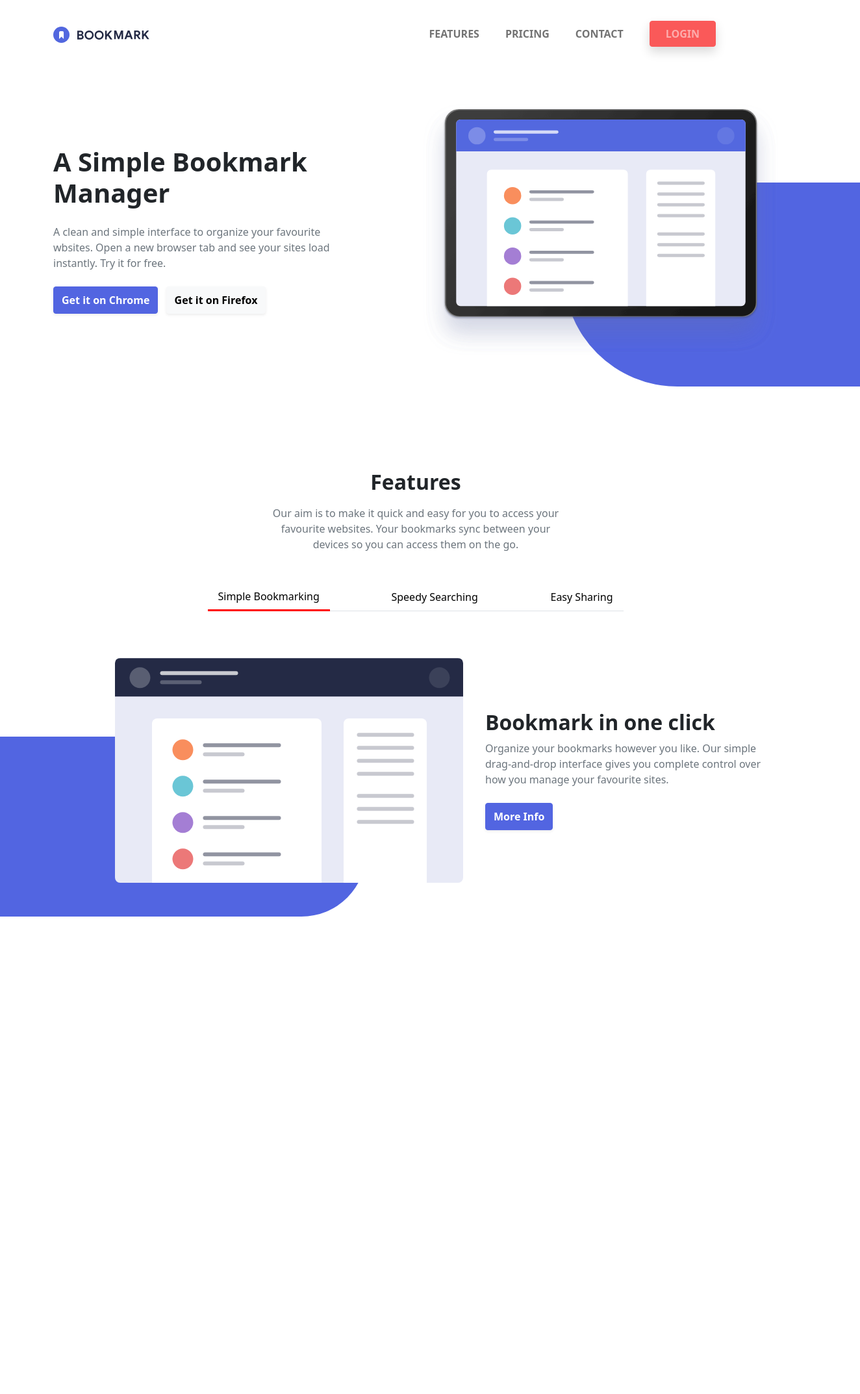
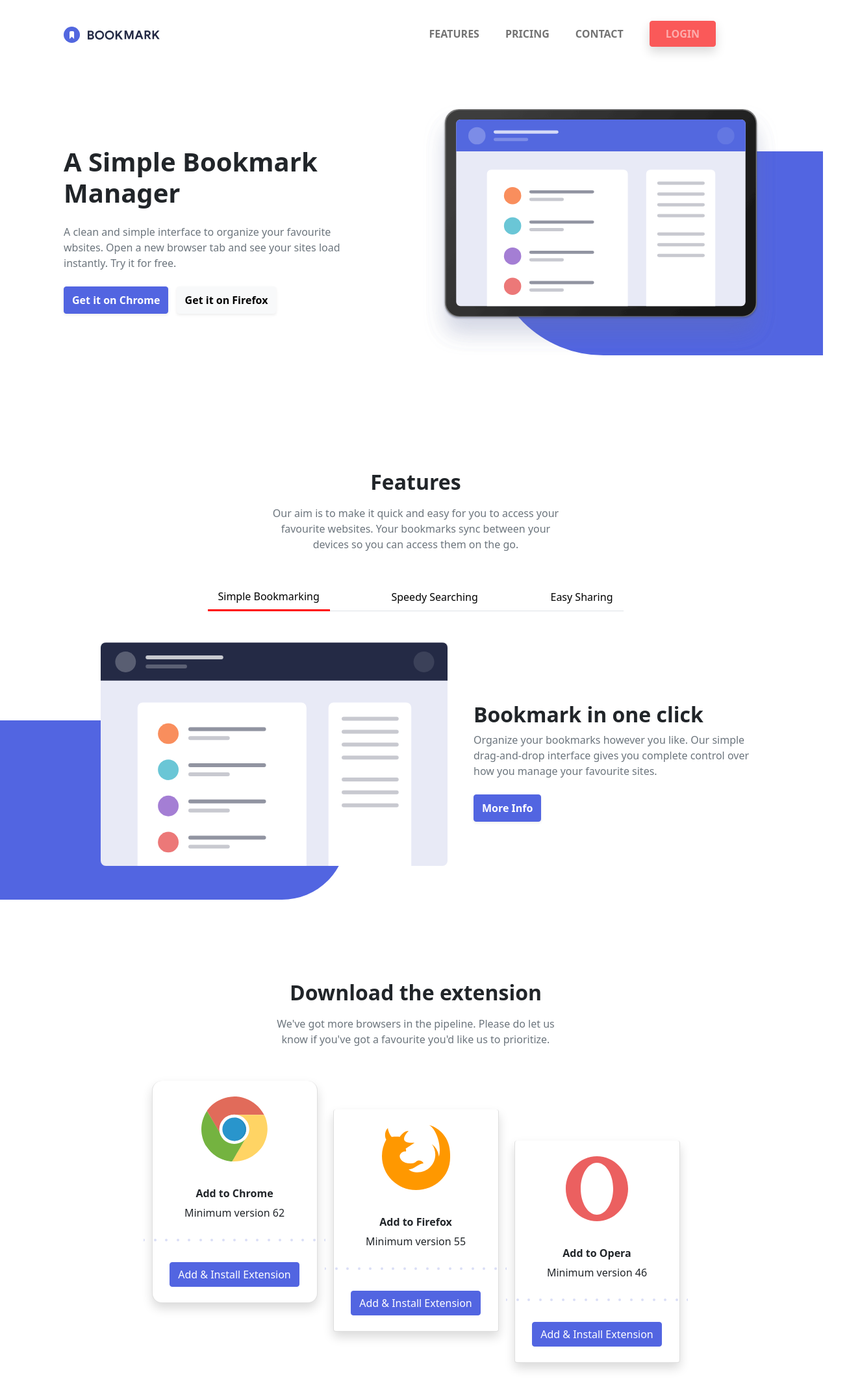
Before and after one commit to maricherni/S2.Bootstrap-Sass, a website: page index.html in a window 1280 px wide. Shown: the whole page at 65% size, 1324 px wide, since content can reach past the window. Before the commit the page ends 1411 px from the top, so only its background shows below. Drawn offline with nearby package versions, Linux system fonts and the light colour scheme.

Commit message:
Exercici3

```diff
--- a/index.html
+++ b/index.html
@@ -10,13 +10,13 @@
 <body>
   <header>
     <!-- NAVIGATION BAR -->
-    <nav class="navbar navbar-expand-md navbar-light bg-white fixed-top mb-5">
+    <nav class="navbar navbar-expand-md navbar-light bg-white fixed-top">
         <div class="container mt-4 mb-4">
           <!-- Brand -->
-          <a class="navbar-brand" href="#">
+          <a class="navbar-brand ms-3" href="#">
               <img src="./Imagenes/logo-bookmark.svg" class="img-fluid" alt="Logo Bookmark">
           </a>
-          <button class="navbar-toggler" type="image" data-bs-toggle="collapse" data-bs-target="#navbarSupportedContent" aria-controls="navbarSupportedContent" aria-expanded="false" aria-label="Toggle navigation">
+          <button class="navbar-toggler me-3" type="image" data-bs-toggle="collapse" data-bs-target="#navbarSupportedContent" aria-controls="navbarSupportedContent" aria-expanded="false" aria-label="Toggle navigation">
             <span class="navbar-toggler-icon"></span>
           </button>
           <div class="collapse navbar-collapse" id="navbarSupportedContent">
@@ -39,18 +39,18 @@
         </div>
     </nav>
   </header>
-    <!-- CONTENT -->
+  <!-- LANDING PAGE -->
   <div class="container my-5">
         <div class="row">
             <!-- Izquierda: Eslogan, descripción y botones -->
-            <div class="col-12 col-md-5 my-auto">
+            <div class="col-12 col-md-5 my-auto mx-3" id="texto1">
                 <h1 class="fw-bold mb-4">A Simple Bookmark Manager</h1>
-                <p class="mb-4 text-muted">A clean and simple interface to organize your favourite <br>wbsites. Open a new browser tab and see your sites load <br>instantly. Try it for free.</p>
+                <p class="mb-4 text-muted">A clean and simple interface to organize your favourite wbsites. Open a new browser tab and see your sites load instantly. Try it for free.</p>
                 <button type="button" class="btn btn-primary me-2 shadow-sm fw-bold pt-2 pb-2">Get it on Chrome</button>
                 <button type="button" class="btn btn-light shadow-sm fw-bold pt-2 pb-2">Get it on Firefox</button>
             </div>
               <!-- Derecha: shape fondo lila + imagen -->
-              <div class="col-12 col-md-6 ms-auto position-relative">
+              <div class="col-12 col-md-6 ms-auto position-relative" id="imagen1">
                 <div id="shape" class="position-absolute"></div>
                   <div><img src="./Imagenes/illustration-hero.svg" class="img-fluid my-5" alt=""></div>
               </div>
@@ -60,13 +60,15 @@
 <!-- FEATURES -->
 <div class="container my-4">
   <div class="row justify-content-center">
-    <div class="col-12 col-sm-7">
     <!-- Título y texto features -->
+    <div class="col-12 col-lg-7">
       <div id="features">
         <h2 class="fw-bold mb-3 text-center">Features</h2>
         <p class="text-muted text-center px-5 mx-5 mt-2 mb-5">Our aim is to make it quick and easy for you to access your favourite websites. Your bookmarks sync between your devices so you can access them on the go.</p>
       </div>
+    </div>
     <!-- TABS -->
+    <div class="col-12 col-lg-7">
       <ul class="nav nav-tabs justify-content-between" id="features-tabs" role="tablist">
         <li class="nav-item" role="presentation">
           <button class="nav-link text-black active" id="simple-tab" data-bs-toggle="tab" data-bs-target="#simple" type="button" role="tab" aria-controls="simple" aria-selected="true">Simple Bookmarking</button>
@@ -80,8 +82,6 @@
       </ul>
     </div>
   </div>
-  </div>
-</div>
       <!-- Contenido TABS -->
       <div class="tab-content">
         <!-- TAB Simple Bookmarking -->
@@ -89,13 +89,13 @@
           <div class="container">
             <div class="row">
               <!-- Izquierda: shape fondo lila + imagen -->
-        <div class="col-12 col-md-6 ms-auto position-relative my-5">
+              <div class="col-12 col-md-6 ms-auto position-relative my-5" id="imagen2">
                 <div id="shape-1" class="position-absolute"></div>
                 <div id="image"><img src="./Imagenes/illustration-features-tab-1.svg" class="img-fluid" alt=""></div>
               </div>
               <!-- Derecha: Eslogan, descripción y botones -->
-        <div class="col-12 col-md-5 my-auto">
-            <h2 class="fw-bold">Bookmark in one click</h2>
+              <div class="col-12 col-md-5 my-auto mx-3" id="texto2">
+                  <h2 class="fw-bold mt-4">Bookmark in one click</h2>
                   <p class="mb-4 text-muted">Organize your bookmarks however you like. Our simple drag-and-drop interface gives you complete control over how you manage your favourite sites.</p>
                   <button type="button" class="btn btn-primary me-2 shadow-sm fw-bold pt-2 pb-2">More Info</button>
               </div>
@@ -138,6 +138,60 @@
             </div>
           </div>
         </div>
+      </div>
+</div>
+
+<!-- DOWNLOADS -->
+<div class="container my-5">
+  <div class="row justify-content-center">
+    <!-- Título y texto Downloads -->
+    <div class="col-12 col-lg-7">
+      <div id="downloads">
+        <h2 class="fw-bold mb-3 text-center">Download the extension</h2>
+        <p class="text-muted text-center px-5 mx-5 mt-2 mb-5">We've got more browsers in the pipeline. Please do let us know if you've got a favourite you'd like us to prioritize.</p>
+      </div>
+    </div>
+  </div>
+  <div class="container">
+    <div class="row justify-content-center" id="cards">
+      <div class="col-8 col-md-4 col-lg-3 mt-1">
+        <div class="card align-items-center shadow bg-body border-top-0" style="width: auto; border-radius: 15px;">
+          <img src="./Imagenes/logo-chrome.svg" class="my-4" alt="logo Chrome">
+          <div class="card-body">
+            <h6 class="card-title text-center fw-bold ff-arial">Add to Chrome</h6>
+            <p class="card-text">Minimum version 62</p>
+          </div>
+          <div><img src="./Imagenes/bg-dots.svg" alt=""></div>
+            <a href="#" class="btn btn-primary my-4">Add & Install Extension</a>
+        </div>
+      </div>
+      <div class="col-8 col-md-4 col-lg-3 my-5">
+        <div class="card align-items-center shadow bg-body border-top-0" style="width: auto;">
+          <img src="./Imagenes/logo-firefox.svg" class="my-4" alt="logo Chrome">
+          <div class="card-body">
+            <h6 class="card-title text-center fw-bold ff-arial">Add to Firefox</h6>
+            <p class="card-text">Minimum version 55</p>
+          </div>
+          <div><img src="./Imagenes/bg-dots.svg" alt=""></div>
+            <a href="#" class="btn btn-primary my-4">Add & Install Extension</a>
+        </div>
+      </div>
+      <div class="col-8 col-md-4 col-lg-3 align-self-end">
+        <div class="card align-items-center shadow bg-body border-top-0" style="width: auto;">
+          <img src="./Imagenes/logo-opera.svg" class="my-4" alt="logo Chrome">
+          <div class="card-body">
+            <h6 class="card-title text-center fw-bold ff-arial">Add to Opera</h6>
+            <p class="card-text">Minimum version 46</p>
+          </div>
+          <div><img src="./Imagenes/bg-dots.svg" alt=""></div>
+            <a href="#" class="btn btn-primary my-4">Add & Install Extension</a>
+        </div>
+      </div>
+    </div>
+
+  </div>
+</div>
+
 
 
 
--- a/main.scss
+++ b/main.scss
@@ -2,18 +2,25 @@
 $primary: #5265E1;
 $secondary: #FA5959;
 
+/* Para dar espacio entre la barra de navegación y el contenido */
 header {
   margin-bottom: 7rem;
 }
 
+/* Para eliminar el borde del botón de colapse */
+.navbar-light .navbar-toggler {
+  border: none;
+}
+
+/* Fondos lila tras las imágenes */
 #shape {
   height: 65%;
-  width: 80%;
+  width: 90%;
   background-color: #5265E1;
   border-radius: 0 0 0 175px;
   z-index: -1;
-  bottom: 0;
-  right: -20%;
+  bottom: 10%;
+  right: -10%;
 }
 
 #shape-1 {
@@ -43,11 +50,12 @@
   bottom: -15%;
   left: -30%;
 }
-
-#features {
+/* Espacio entre cada parte de la página (portada, features, downloads...) */
+#features, #downloads {
   margin: 5rem 0 1rem 0;
 }
 
+/* Estilo de TABS */
 #features-tabs .active {
   border-bottom: solid 0.2rem red;
   border-top: none;
@@ -55,4 +63,47 @@
   border-left: none;
 }
 
+
+/* MOBILE VERSION */
+@media only screen and (max-width: 576px){
+  #imagen1 {
+    order: 1;
+  }
+  #texto1 {
+    order: 2;
+    margin-top: 1rem;
+    text-align: center;
+  }
+
+  #features h2, #features p {
+    width: 100%;
+    text-align: center;
+  }
+
+  #features-tabs {
+    display: flex;
+    flex-direction: column;
+    align-content: center;
+    border-bottom: 1px solid #dee2e6;
+  }
+  #simple-tab, #speedy-tab, #easy-tab {
+    justify-items: center;
+    border-bottom: 1px solid #dee2e6;
+  }
+  #speedy-tab{
+    justify-items: center;
+    border-bottom: 1px solid #dee2e6;
+  }
+  #texto2 {
+    text-align: center;
+  }
+  /* Eliminar el botón de "more info" */
+  #texto2 button {
+    display: none;
+  }
+  .cards {
+    width: 15rem;
+  }
+}
+
 @import "./node_modules/bootstrap/scss/bootstrap.scss"
```
Also changed, not shown: main.css, 1 other file. Lines whose indentation alone changed are shown as unchanged.
